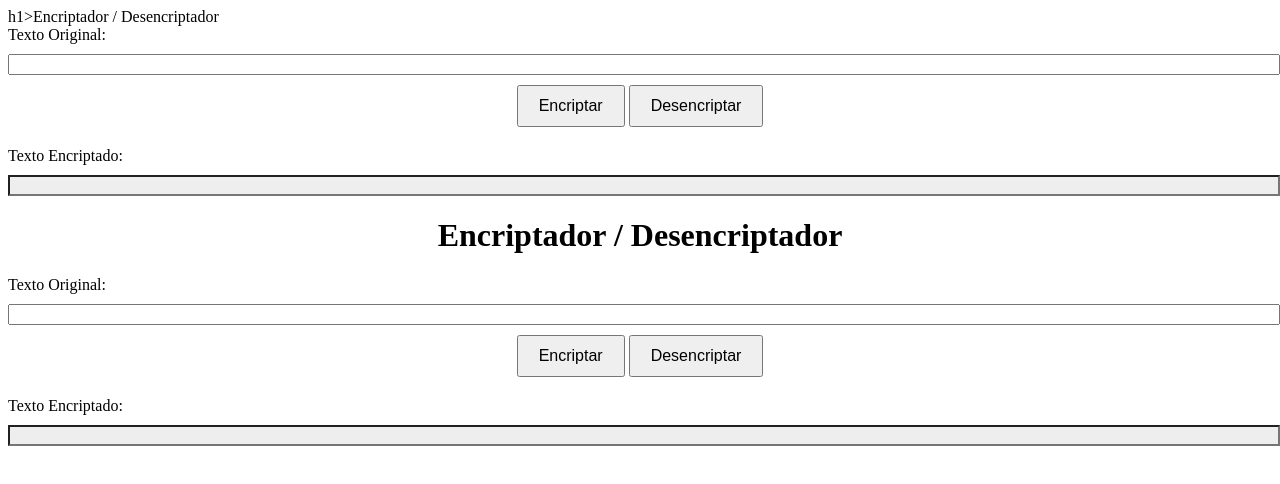
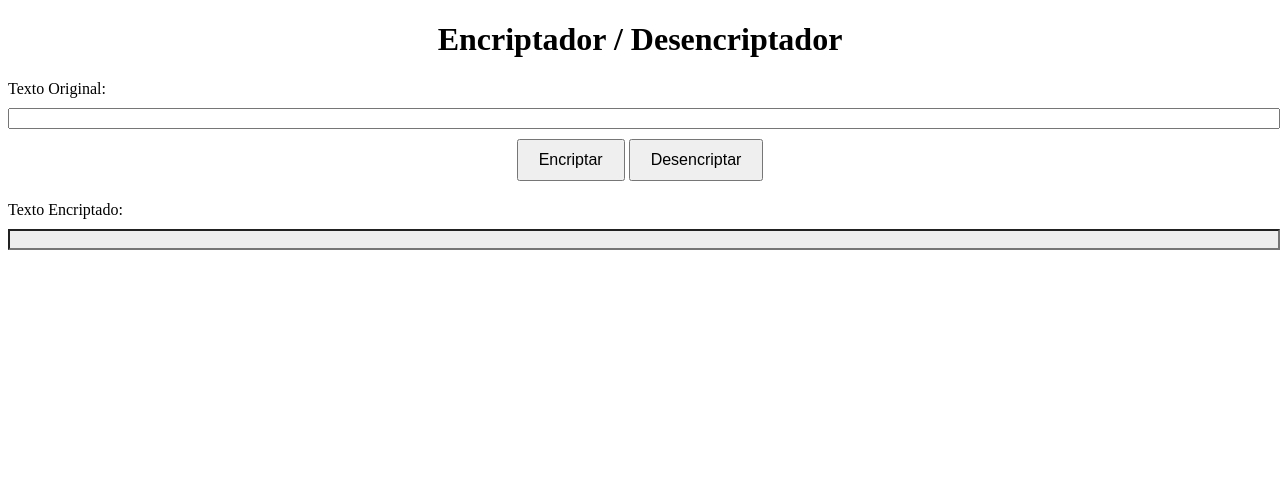
Before and after one commit to LuisSiccardi/challengeonecodificador4, a plain HTML site: page index.html in a window 1280 px wide. Drawn offline with Linux system fonts and the light colour scheme.

Commit message:
Update index.html
versión 2

```diff
--- a/index.html
+++ b/index.html
@@ -9,7 +9,7 @@
 </head>
 
 <body>
-    h1>Encriptador / Desencriptador</h1>
+    <h1>Encriptador / Desencriptador</h1>
 
     <label for="original-text">Texto Original:</label>
     <input type="text" id="original-text">
@@ -25,21 +25,3 @@
     <script src="script.js"></script>
 </body>
 </html>
-
-
-  <h1>Encriptador / Desencriptador</h1>
-
-  <label for="original-text">Texto Original:</label>
-  <input type="text" id="original-text">
-
-  <div class="buttons">
-    <button onclick="encrypt()">Encriptar</button>
-    <button onclick="decrypt()">Desencriptar</button>
-  </div>
-
-  <label for="encrypted-text">Texto Encriptado:</label>
-  <input type="text" id="encrypted-text" readonly>
-
-  <script src="script.js"></script>
-</body>
-</html>
```
